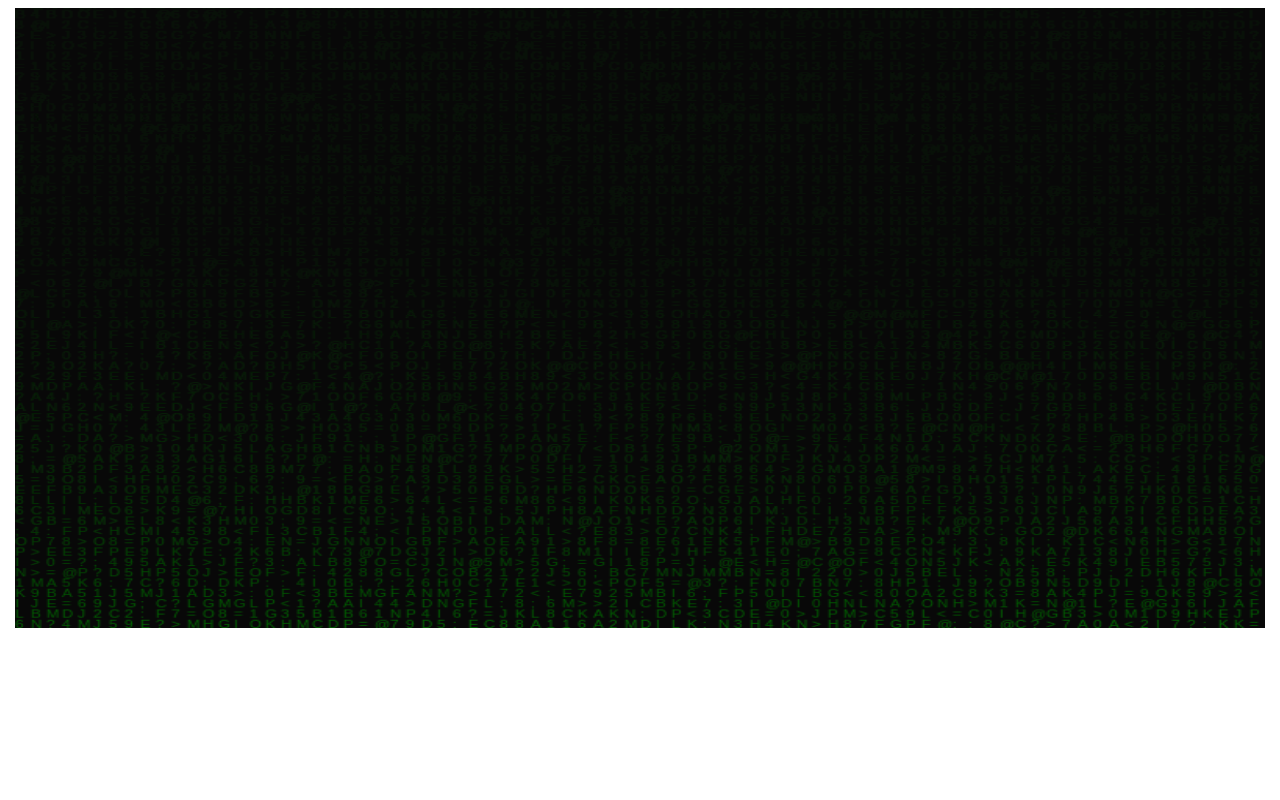
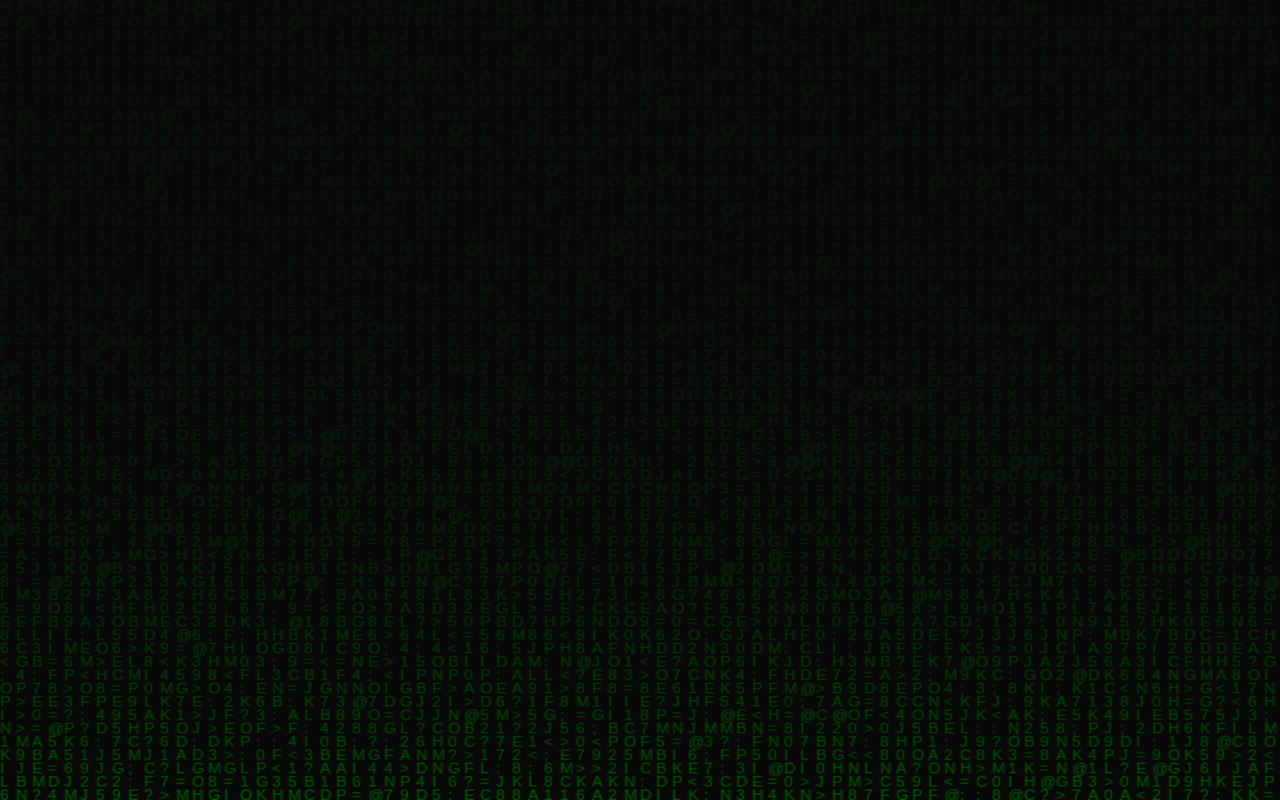
Before and after one commit to JefersonLucas/the-matrix-effect, a plain HTML site: page index.html in a window 1280 px wide. Drawn offline with Linux system fonts and the light colour scheme.

Commit message:
Indentação do código; atualização do README.md e Criação do CONTRIBUING.md

```diff
--- a/index.html
+++ b/index.html
@@ -6,7 +6,7 @@
 	<meta name="author" content="Jeferson Lucas">
 	<link type="text/css" href="style.css" rel="stylesheet">
 </head>
-<body onload="carregar()">
+<body>
 	<canvas id="canvas"></canvas>
 	<script src="main.js"></script>
 </body>
--- a/main.js
+++ b/main.js
@@ -1,30 +1,35 @@
+//  Quando a página for carregada pelo DOM deverá chamar a função carregar
+    document.addEventListener("DOMContentLoaded", carregar);
+//  Função que faz o efeito de chuva de letras
     function efeitoMatrix(neo) {
     //	Variáveis globais
-	var tela 	= window.screen;
-	var largura = neo.width 	= tela.width;
-	var altura 	= neo.height 	= tela.height;
-	var letras 	= Array(256).join(1).split('');
+        var tela = window.screen;
+        var largura = (neo.width = tela.width);
+        var altura = (neo.height = tela.height);
+        var letras = Array(256).join(1).split("");
     //	Desenha o efeito matrix na tela
-	var desenhaMatrix = function(){
-	// Fundo Preto e transparência em .05
-		neo.getContext('2d').fillStyle = 'rgba(0,0,0,.05)';
-		neo.getContext('2d').fillRect(0,0,largura,altura);
+        var desenhaMatrix = function () {
+    //  Fundo Preto e transparência em .05
+        neo.getContext("2d").fillStyle = "rgba(0,0,0,.05)";
+        neo.getContext("2d").fillRect(0, 0, largura, altura);
     //	Letras
-		neo.getContext('2d').fillStyle = '#0F0';
-	//
-		letras.map(function(posicao_y, index){
+        neo.getContext("2d").fillStyle = "#0F0";
+    //  Função Map que desenha as letras
+        letras.map(function (posicao_y, index) {
     //	Texto
         var texto = String.fromCharCode(48 + Math.random() * 33);
         var posicao_x = index * 10;
-		neo.getContext('2d').fillText(texto, posicao_x, posicao_y);
-	//	Array index
-		letras[index] = (posicao_y > 758 + Math.random() * 1e4) ? 0 : posicao_y + 10;
+        neo.getContext("2d").fillText(texto, posicao_x, posicao_y);
+    //	Array index de descreve o efeito matrix
+        letras[index] = posicao_y > 758 + Math.random() * 1e4 ? 0 : posicao_y + 10;
+    //
         });
       }
+    //  Chama a função desenhaMatrix
         setInterval(desenhaMatrix, 60);
     }
-//	Função de carregar a página e passar o id canvas para a função
+//  Função de carregar a página e passar o id canvas para a função efeitoMatrix
     function carregar() {
-	var canvas = document.getElementById('canvas')
+        var canvas = document.getElementById("canvas");
         efeitoMatrix(canvas);
     }
--- a/style.css
+++ b/style.css
@@ -1,6 +1,11 @@
+* {
+	margin: 0;
+	padding: 0;
+	box-sizing: border-box;
+}
 canvas {
 	display: flex;
 	margin: 0 auto;
-	width: 1250px;
-	height: 620px;
+ 	width: 100%;
+ 	height: 100vh;
 }
```
Also changed, not shown: 3 other files. Lines whose indentation alone changed are shown as unchanged.
